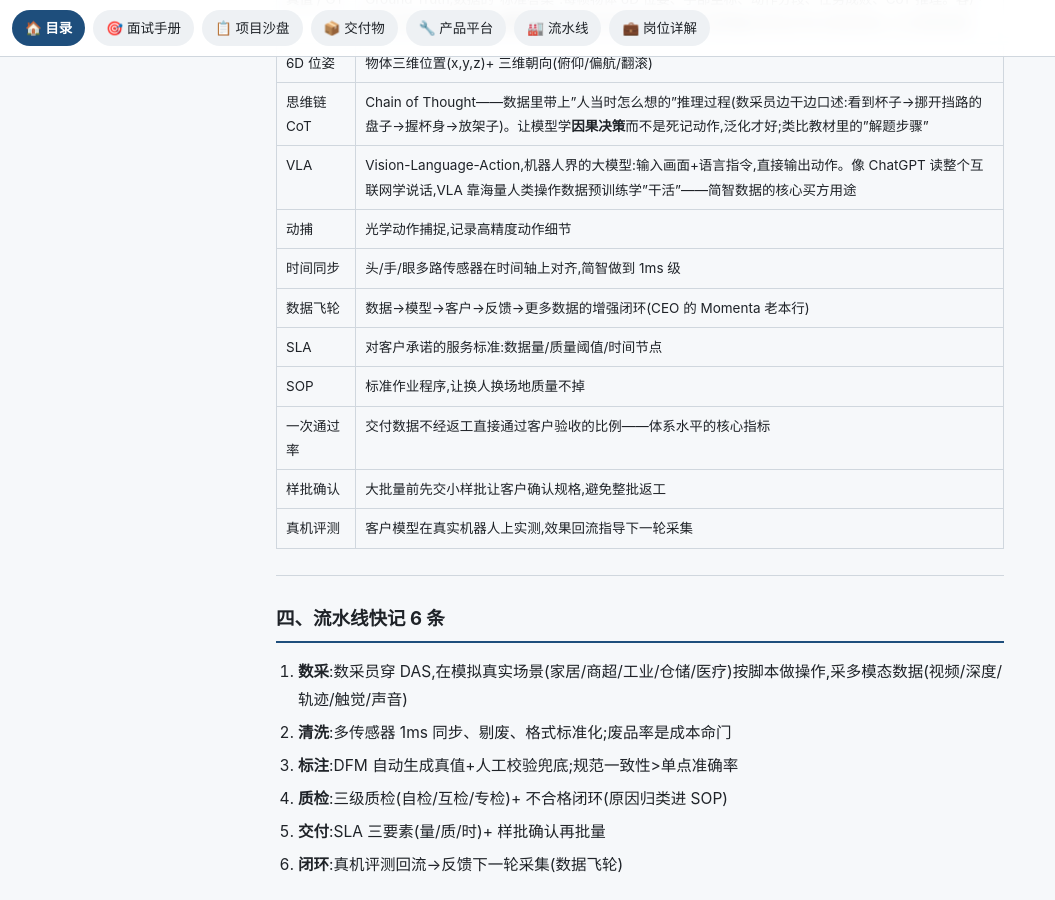
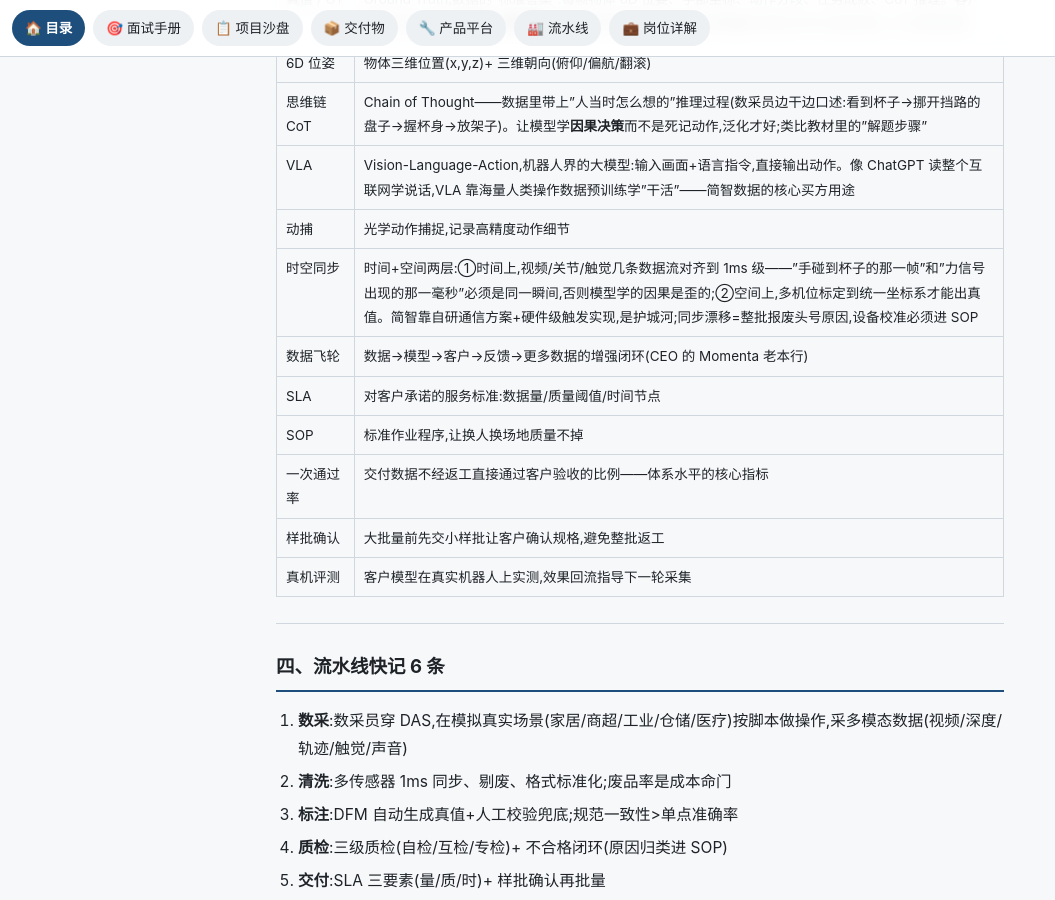
Before and after one commit to tengfeizhao1219/job-prep, a Jekyll site: the page built from 简智机器人/05-面试准备手册.md, in a window 1280 px wide and 900 px high, scrolled down 1296 px. Shown: the whole window, without its empty margins (0-1055 px from the left). Built offline with Jekyll 4.4.1, drawn with Linux system fonts in a browser that asks for light colours.

Commit message:
05面试手册:时空同步词条展开(时间对齐+空间标定/因果错位/护城河)

```diff
--- a/简智机器人/05-面试准备手册.md
+++ b/简智机器人/05-面试准备手册.md
@@ -37,7 +37,7 @@ title: 05 · 面试准备手册
 | 思维链 CoT | Chain of Thought——数据里带上"人当时怎么想的"推理过程(数采员边干边口述:看到杯子→挪开挡路的盘子→握杯身→放架子)。让模型学**因果决策**而不是死记动作,泛化才好;类比教材里的"解题步骤" |
 | VLA | Vision-Language-Action,机器人界的大模型:输入画面+语言指令,直接输出动作。像 ChatGPT 读整个互联网学说话,VLA 靠海量人类操作数据预训练学"干活"——简智数据的核心买方用途 |
 | 动捕 | 光学动作捕捉,记录高精度动作细节 |
-| 时间同步 | 头/手/眼多路传感器在时间轴上对齐,简智做到 1ms 级 |
+| 时空同步 | 时间+空间两层:①时间上,视频/关节/触觉几条数据流对齐到 1ms 级——"手碰到杯子的那一帧"和"力信号出现的那一毫秒"必须是同一瞬间,否则模型学的因果是歪的;②空间上,多机位标定到统一坐标系才能出真值。简智靠自研通信方案+硬件级触发实现,是护城河;同步漂移=整批报废头号原因,设备校准必须进 SOP |
 | 数据飞轮 | 数据→模型→客户→反馈→更多数据的增强闭环(CEO 的 Momenta 老本行) |
 | SLA | 对客户承诺的服务标准:数据量/质量阈值/时间节点 |
 | SOP | 标准作业程序,让换人换场地质量不掉 |
```
